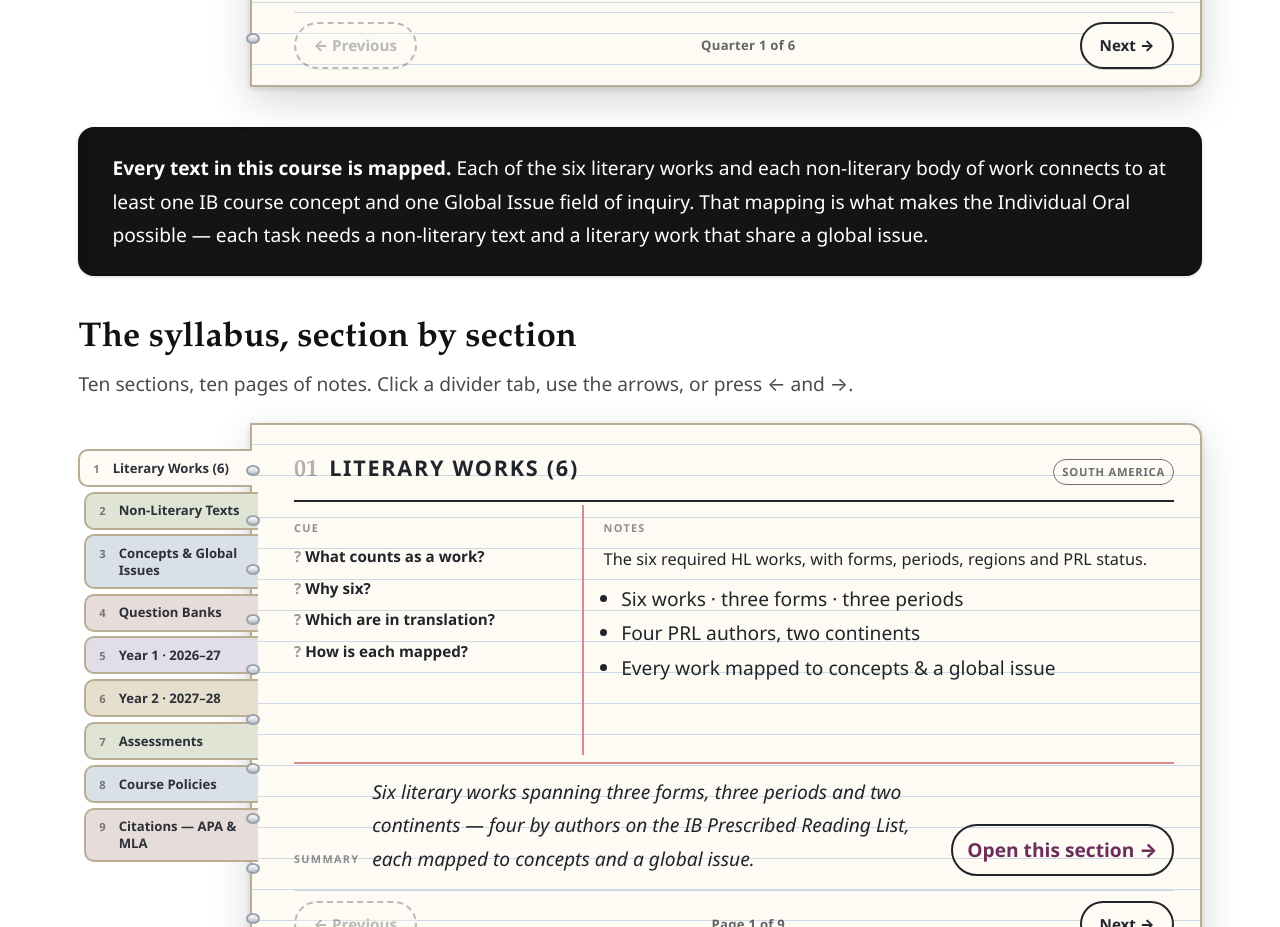
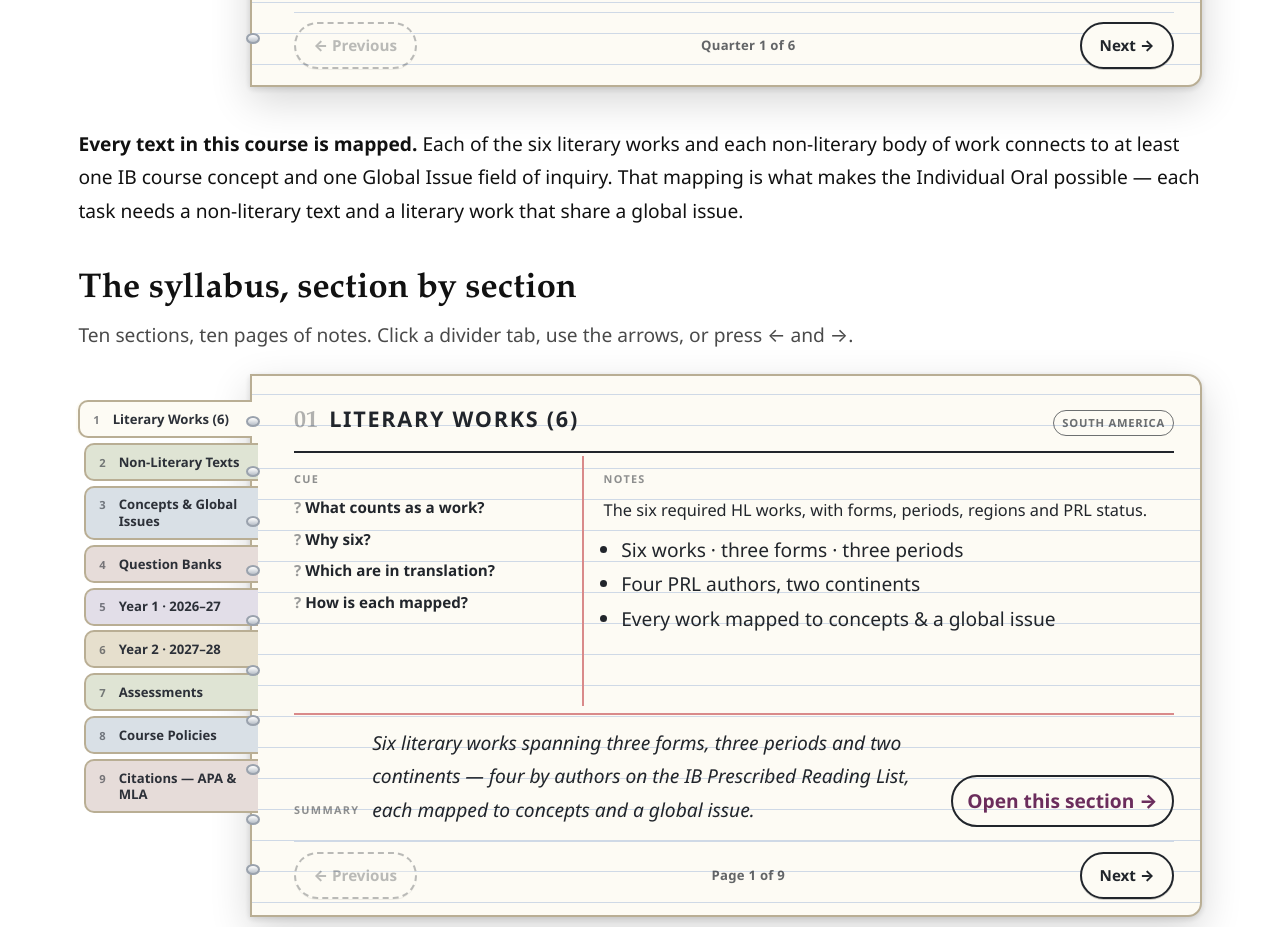
Before and after one commit to acsuarez84/CHS-HL-English-26-27-Syllabus, a plain HTML site: page index.html in a window 1280 px wide. Shown: the part 1943-2870 px from the top of the page. Drawn offline with Linux system fonts and the light colour scheme.

Commit message:
Drop the container around the mapping note on the home page
The "Every text in this course is mapped" paragraph sat in an inverted
callout box. The box is gone; the text now runs as ordinary prose on the
page, which keeps the home page from stacking three framed containers in
a row under the globe.

Co-Authored-By: Claude Opus 5 <noreply@anthropic.com>

```diff
--- a/index.html
+++ b/index.html
@@ -267,13 +267,10 @@
       </div>
     </div>
 
-    <div class="callout">
-      <p><strong>Every text in this course is mapped.</strong> Each of the six literary works and
-      each non-literary body of work connects to at least one IB course concept and one Global
-      Issue field of inquiry. That mapping is what makes the
-      Individual Oral possible &mdash; each task needs a non-literary text and a literary
-      work that share a global issue.</p>
-    </div>
+    <p><strong>Every text in this course is mapped.</strong> Each of the six literary works and
+    each non-literary body of work connects to at least one IB course concept and one Global
+    Issue field of inquiry. That mapping is what makes the Individual Oral possible &mdash; each
+    task needs a non-literary text and a literary work that share a global issue.</p>
 
     <h2 id="at-a-glance">The syllabus, section by section</h2>
     <p class="nb-intro">Ten sections, ten pages of notes. Click a divider tab, use the arrows,
```
